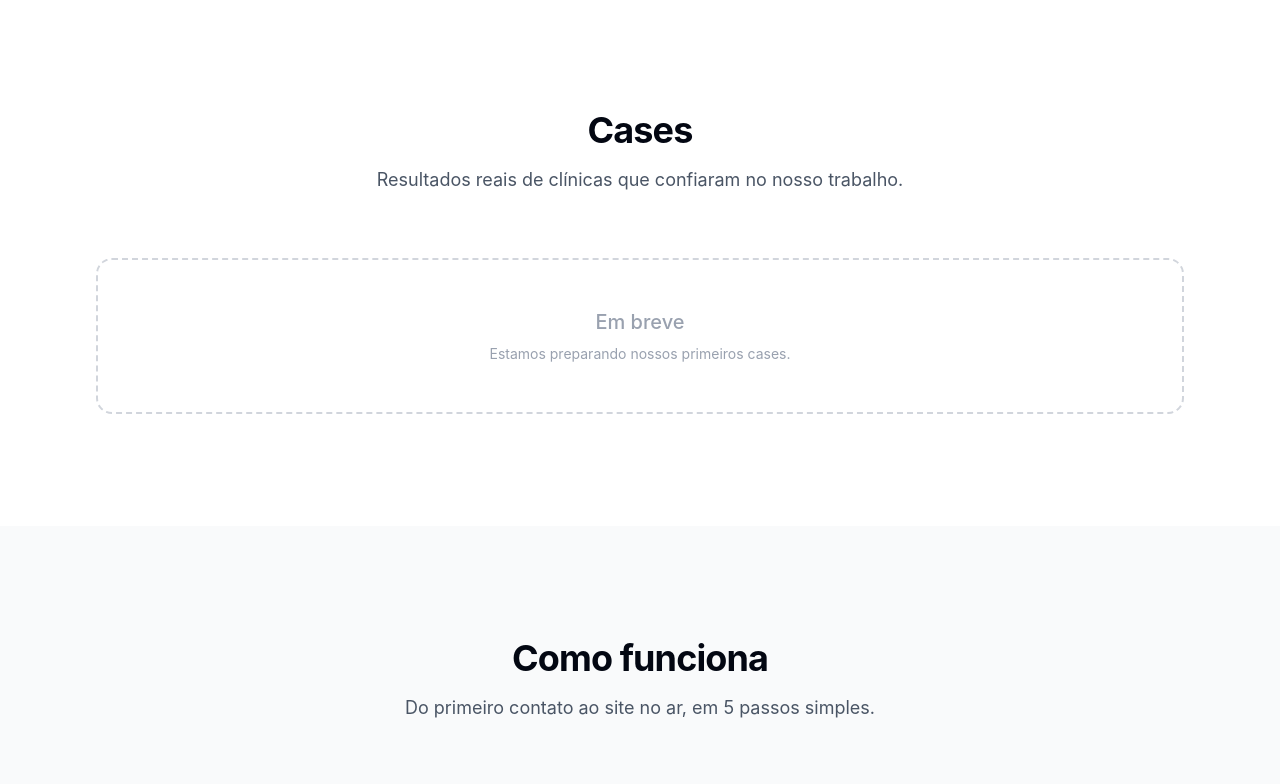
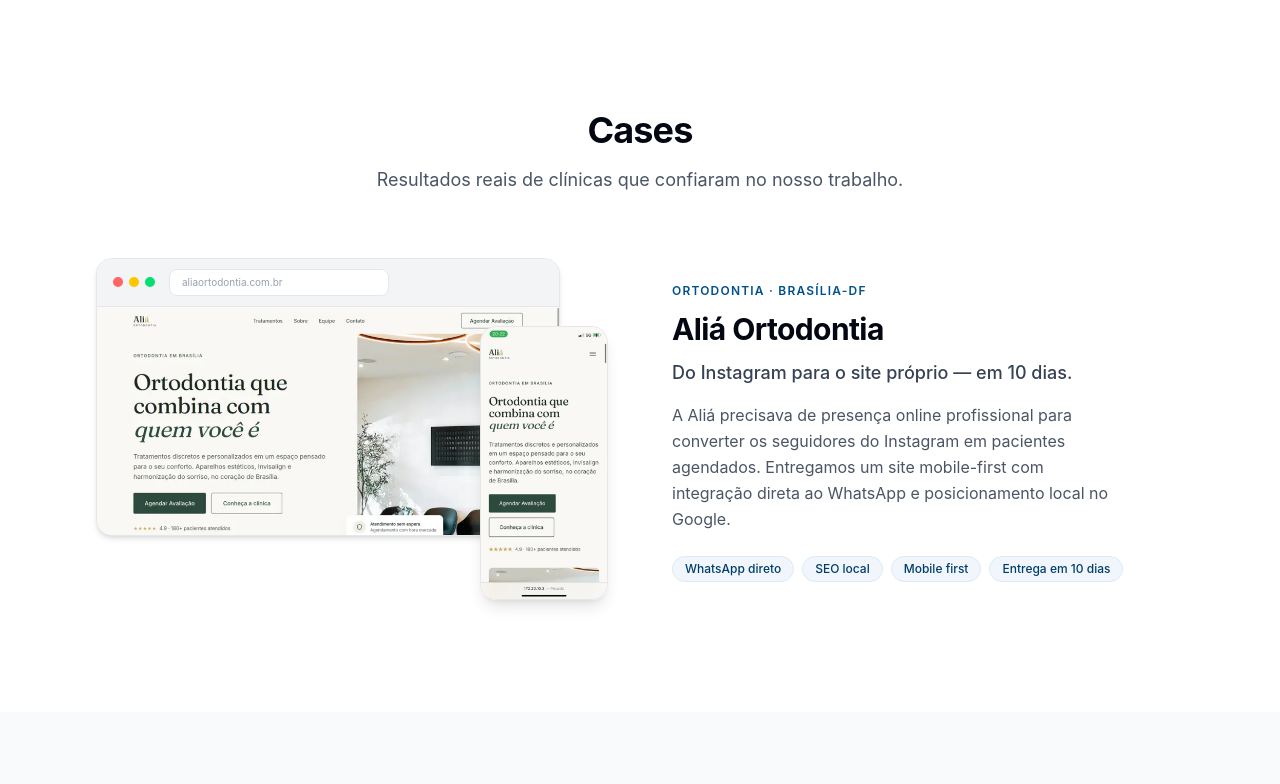
Before and after one commit to PedroDiOliveira/loome, a React (Vite) app: page / in a window 1280 px wide. Shown: the part 1788-2572 px from the top of the page. Built offline with nearby package versions, Linux system fonts and the light colour scheme.

Commit message:
feat: replace cases grid with full-width showcase layout for Aliá Ortodontia

```diff
--- a/src/components/sections/Cases.tsx
+++ b/src/components/sections/Cases.tsx
@@ -1,6 +1,7 @@
 import { SectionWrapper } from "@/components/shared/SectionWrapper"
 import { SectionHeading } from "@/components/shared/SectionHeading"
-import { CaseCard, CaseCardPlaceholder } from "@/components/shared/CaseCard"
+import { CaseShowcase } from "@/components/shared/CaseShowcase"
+import { AnimatedItem } from "@/components/shared/AnimatedItem"
 import { cases } from "@/data/cases"
 
 export function Cases() {
@@ -10,13 +11,23 @@
         title="Cases"
         subtitle="Resultados reais de clínicas que confiaram no nosso trabalho."
       />
-      <div className="grid grid-cols-1 md:grid-cols-2 lg:grid-cols-3 gap-6">
-        {cases.length > 0 ? (
-          cases.map((c) => <CaseCard key={c.id} caseStudy={c} />)
-        ) : (
-          <CaseCardPlaceholder />
-        )}
-      </div>
+
+      {cases.length > 0 ? (
+        <div className="flex flex-col gap-20 md:gap-28">
+          {cases.map((c, i) => (
+            <AnimatedItem key={c.id}>
+              <CaseShowcase caseStudy={c} reverse={i % 2 === 1} />
+            </AnimatedItem>
+          ))}
+        </div>
+      ) : (
+        <div className="border-2 border-dashed border-gray-300 rounded-xl p-12 text-center">
+          <p className="text-xl text-gray-400 font-medium">Em breve</p>
+          <p className="text-sm text-gray-400 mt-2">
+            Estamos preparando nossos primeiros cases.
+          </p>
+        </div>
+      )}
     </SectionWrapper>
   )
 }
--- a/src/components/shared/CaseCard.tsx
+++ b/src/components/shared/CaseCard.tsx
@@ -1,51 +1,6 @@
-import type { CaseStudy } from "@/data/cases"
-
-interface CaseCardProps {
-  caseStudy: CaseStudy
-}
-
-export function CaseCard({ caseStudy }: CaseCardProps) {
-  return (
-    <div className="bg-white rounded-xl border border-gray-200 overflow-hidden">
-      <div className="aspect-[16/10] bg-gray-100 flex items-center justify-center">
-        {caseStudy.screenshotUrl ? (
-          <img
-            src={caseStudy.screenshotUrl}
-            alt={`Site da ${caseStudy.clinicName}`}
-            className="w-full h-full object-cover"
-            loading="lazy"
-            decoding="async"
-          />
-        ) : (
-          <span className="text-sm text-gray-400">Screenshot</span>
-        )}
-      </div>
-      <div className="p-6">
-        <p className="text-xs font-medium text-navy-600 uppercase tracking-wide">
-          {caseStudy.segment}
-        </p>
-        <h3 className="text-lg font-semibold text-gray-900 mt-1">
-          {caseStudy.clinicName}
-        </h3>
-        <p className="text-sm text-gray-600 mt-2">{caseStudy.description}</p>
-        {caseStudy.liveUrl && (
-          <a
-            href={caseStudy.liveUrl}
-            target="_blank"
-            rel="noopener noreferrer"
-            className="inline-block mt-4 text-sm font-medium text-navy-600 hover:text-navy-700 transition-colors"
-          >
-            Ver site &rarr;
-          </a>
-        )}
-      </div>
-    </div>
-  )
-}
-
 export function CaseCardPlaceholder() {
   return (
-    <div className="border-2 border-dashed border-gray-300 rounded-xl p-12 text-center col-span-full">
+    <div className="border-2 border-dashed border-gray-300 rounded-xl p-12 text-center">
       <p className="text-xl text-gray-400 font-medium">Em breve</p>
       <p className="text-sm text-gray-400 mt-2">
         Estamos preparando nossos primeiros cases.
--- /dev/null
+++ b/src/components/shared/CaseShowcase.tsx
@@ -0,0 +1,144 @@
+import { useState } from "react"
+import { cn } from "@/lib/utils"
+import type { CaseStudy } from "@/data/cases"
+
+interface CaseShowcaseProps {
+  caseStudy: CaseStudy
+  reverse?: boolean
+}
+
+export function CaseShowcase({ caseStudy, reverse = false }: CaseShowcaseProps) {
+  const [videoOpen, setVideoOpen] = useState(false)
+
+  return (
+    <>
+      <div
+        className={cn(
+          "flex flex-col lg:flex-row items-center gap-12 lg:gap-16",
+          reverse && "lg:flex-row-reverse"
+        )}
+      >
+        {/* Mockup column */}
+        <div className="flex-1 w-full max-w-lg lg:max-w-none">
+          <div className="relative pb-16 pr-12">
+            {/* Desktop mockup */}
+            <div className="rounded-xl overflow-hidden shadow-md border border-gray-200 bg-white">
+              <div className="flex items-center gap-1.5 px-4 py-2.5 bg-gray-100 border-b border-gray-200">
+                <div className="w-2.5 h-2.5 rounded-full bg-red-400" />
+                <div className="w-2.5 h-2.5 rounded-full bg-yellow-400" />
+                <div className="w-2.5 h-2.5 rounded-full bg-green-400" />
+                <div className="ml-2 flex-1 max-w-[220px] bg-white rounded-md px-3 py-1 text-[10px] text-gray-400 border border-gray-200 truncate">
+                  {caseStudy.desktopUrl}
+                </div>
+              </div>
+              <img
+                src={caseStudy.desktopImg}
+                alt={`Site da ${caseStudy.clinicName} — desktop`}
+                className="w-full block"
+                loading="lazy"
+                decoding="async"
+              />
+            </div>
+
+            {/* Mobile mockup */}
+            <div className="absolute bottom-0 right-0 w-[108px] md:w-[128px] rounded-2xl overflow-hidden shadow-lg border border-gray-200">
+              <img
+                src={caseStudy.mobileImg}
+                alt={`Site da ${caseStudy.clinicName} — mobile`}
+                className="w-full block"
+                loading="lazy"
+                decoding="async"
+              />
+            </div>
+          </div>
+
+          {/* Video button */}
+          {caseStudy.videoUrl && (
+            <button
+              onClick={() => setVideoOpen(true)}
+              className="mt-4 flex items-center gap-2 text-sm font-medium text-navy-600 hover:text-navy-700 transition-colors group"
+            >
+              <span className="w-8 h-8 rounded-full bg-navy-50 border border-navy-200 flex items-center justify-center group-hover:bg-navy-100 transition-colors">
+                <svg width="12" height="12" viewBox="0 0 12 12" fill="currentColor">
+                  <path d="M2 1.5l9 4.5-9 4.5V1.5z" />
+                </svg>
+              </span>
+              Ver vídeo do projeto
+            </button>
+          )}
+        </div>
+
+        {/* Text column */}
+        <div className="flex-1 text-center lg:text-left">
+          <span className="text-xs font-semibold text-navy-600 uppercase tracking-widest">
+            {caseStudy.segment} · {caseStudy.location}
+          </span>
+          <h3 className="text-2xl md:text-3xl font-bold text-gray-950 mt-2 leading-tight">
+            {caseStudy.clinicName}
+          </h3>
+          <p className="text-lg text-gray-700 mt-3 font-medium leading-snug">
+            {caseStudy.tagline}
+          </p>
+          <p className="text-base text-gray-600 mt-4 leading-relaxed max-w-md mx-auto lg:mx-0">
+            {caseStudy.description}
+          </p>
+
+          {/* Tags */}
+          <div className="flex flex-wrap gap-2 mt-6 justify-center lg:justify-start">
+            {caseStudy.tags.map((tag) => (
+              <span
+                key={tag}
+                className="text-xs font-medium text-navy-700 bg-navy-50 border border-navy-100 rounded-full px-3 py-1"
+              >
+                {tag}
+              </span>
+            ))}
+          </div>
+
+          {/* Actions */}
+          {caseStudy.liveUrl && (
+            <div className="mt-6">
+              <a
+                href={caseStudy.liveUrl}
+                target="_blank"
+                rel="noopener noreferrer"
+                className="text-sm font-medium text-navy-600 hover:text-navy-700 transition-colors underline underline-offset-4"
+              >
+                Ver site ao vivo →
+              </a>
+            </div>
+          )}
+        </div>
+      </div>
+
+      {/* Video modal */}
+      {videoOpen && caseStudy.videoUrl && (
+        <div
+          className="fixed inset-0 z-50 bg-black/85 backdrop-blur-sm flex items-center justify-center p-4"
+          onClick={() => setVideoOpen(false)}
+        >
+          <div
+            className="relative w-full max-w-4xl"
+            onClick={(e) => e.stopPropagation()}
+          >
+            <button
+              onClick={() => setVideoOpen(false)}
+              className="absolute -top-10 right-0 text-white/70 hover:text-white text-sm font-medium transition-colors flex items-center gap-1.5"
+            >
+              Fechar
+              <svg width="14" height="14" viewBox="0 0 14 14" fill="none" stroke="currentColor" strokeWidth="2">
+                <path d="M1 1l12 12M13 1L1 13" />
+              </svg>
+            </button>
+            <video
+              src={caseStudy.videoUrl}
+              controls
+              autoPlay
+              className="w-full rounded-xl shadow-2xl"
+            />
+          </div>
+        </div>
+      )}
+    </>
+  )
+}
--- a/src/data/cases.ts
+++ b/src/data/cases.ts
@@ -1,10 +1,33 @@
+import aliaDesktop from "@/assets/case-alia-ortodontia-desktop.webp"
+import aliaMobile from "@/assets/case-alia-ortodontia-mobile.webp"
+
 export interface CaseStudy {
   id: string
   clinicName: string
   segment: string
+  location: string
+  tagline: string
   description: string
-  screenshotUrl: string
+  desktopImg: string
+  mobileImg: string
+  desktopUrl: string
+  videoUrl?: string
   liveUrl?: string
+  tags: string[]
 }
 
-export const cases: CaseStudy[] = []
+export const cases: CaseStudy[] = [
+  {
+    id: "alia-ortodontia",
+    clinicName: "Aliá Ortodontia",
+    segment: "Ortodontia",
+    location: "Brasília-DF",
+    tagline: "Do Instagram para o site próprio — em 10 dias.",
+    description:
+      "A Aliá precisava de presença online profissional para converter os seguidores do Instagram em pacientes agendados. Entregamos um site mobile-first com integração direta ao WhatsApp e posicionamento local no Google.",
+    desktopImg: aliaDesktop,
+    mobileImg: aliaMobile,
+    desktopUrl: "aliaortodontia.com.br",
+    tags: ["WhatsApp direto", "SEO local", "Mobile first", "Entrega em 10 dias"],
+  },
+]
```
Also changed, not shown: 1 other file (tests, documents, lock files or other folders).
